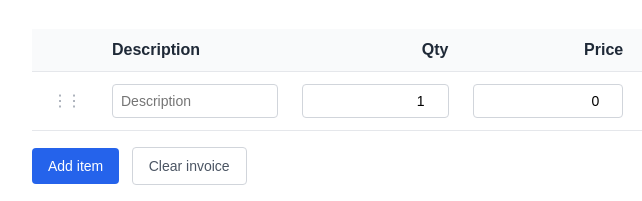
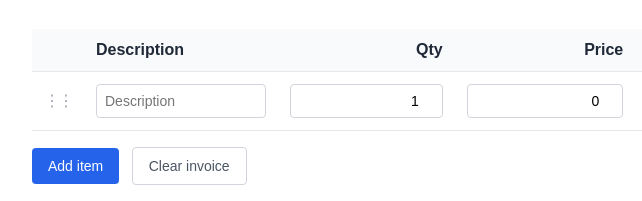
Before and after one commit to rahulsalunke-design/next-invoice-gen, a plain HTML site: page index.html in a window 1280 px wide. Shown: the part 297-498 px from the top of the page, 248-890 px from the left. Drawn offline with Linux system fonts and the light colour scheme.

Commit message:
Narrow the drag handle column
Co-Authored-By: Claude Sonnet 5.5 <noreply@anthropic.com>

```diff
--- a/style.css
+++ b/style.css
@@ -107,7 +107,9 @@ body {
 /* Drag handle column */
 .items th:first-child,
 .items td.move-cell {
-  width: 56px;
+  width: 32px;
+  padding-left: 4px;
+  padding-right: 4px;
   text-align: center;
   white-space: nowrap;
 }
```
